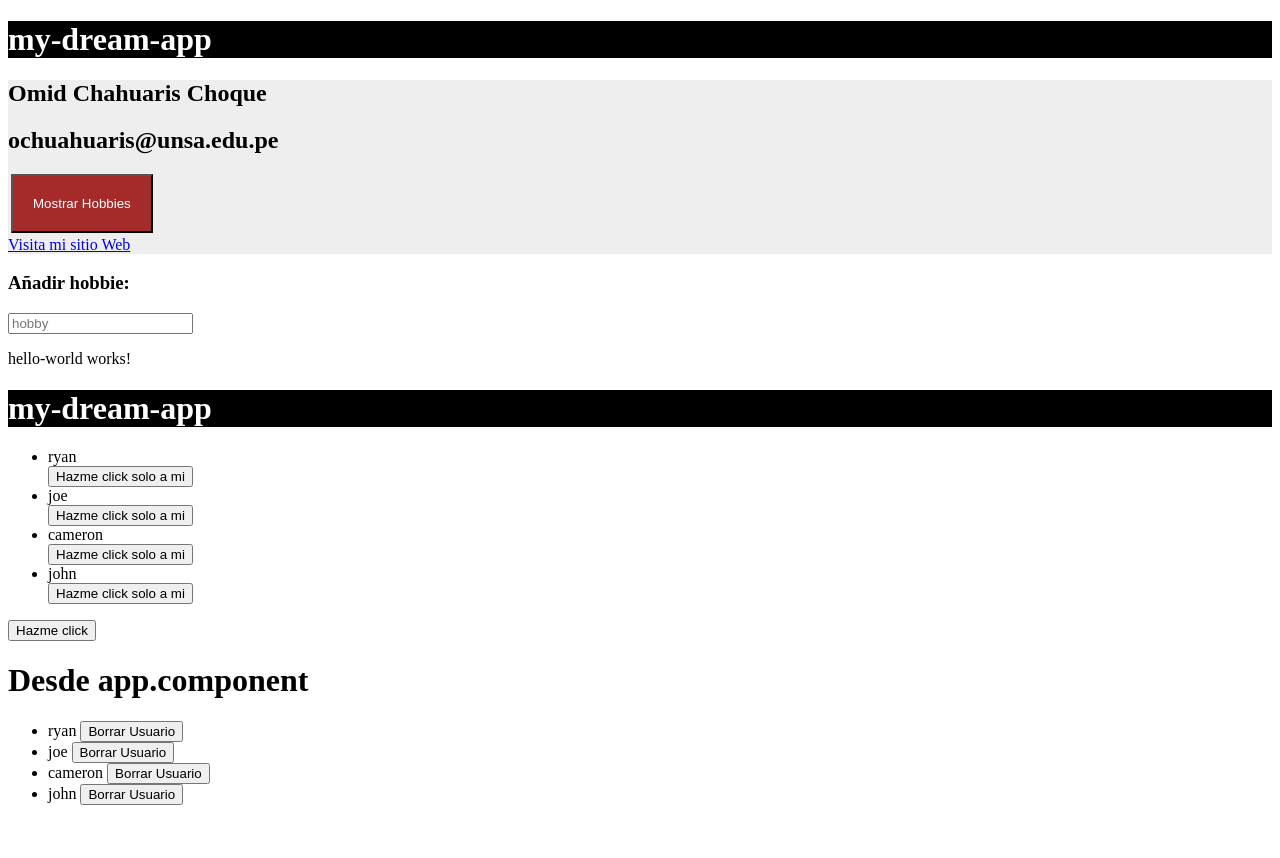
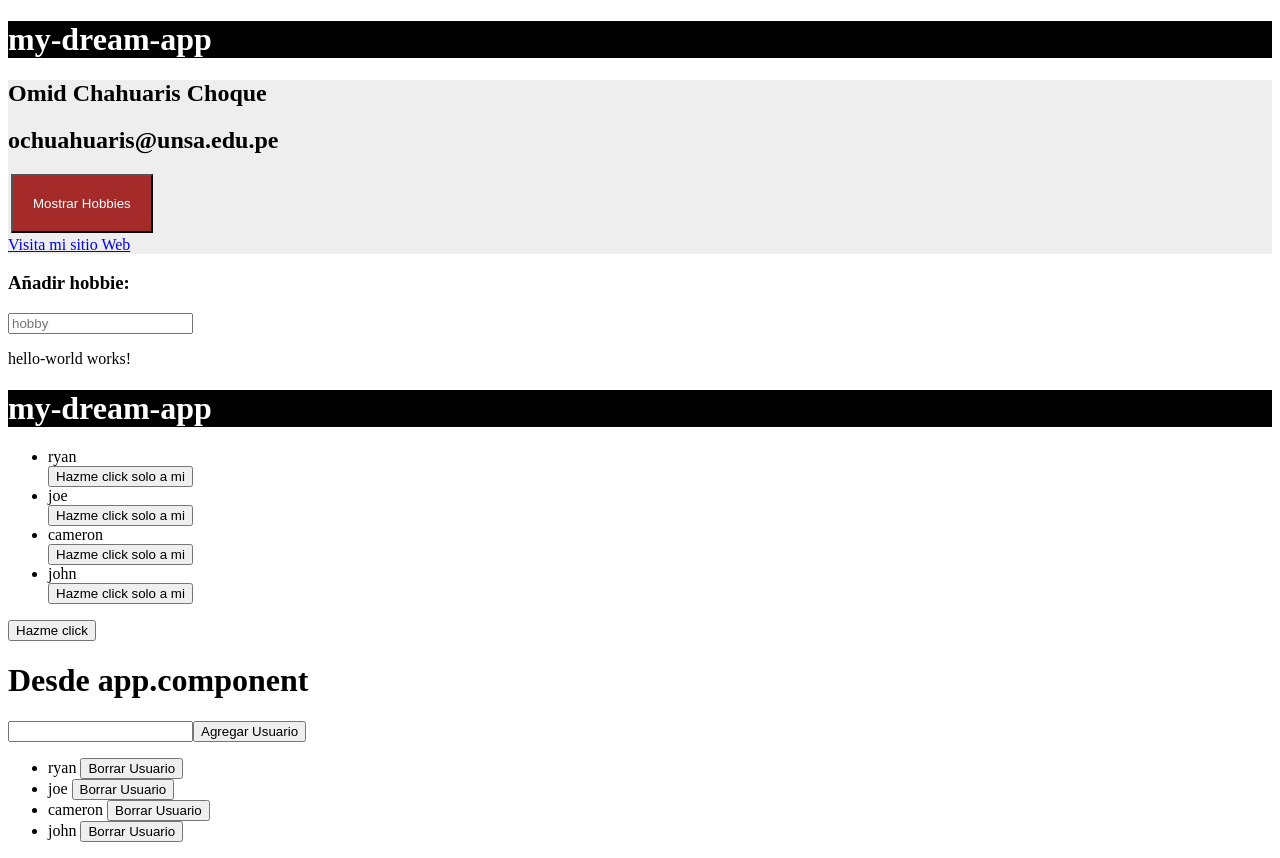
Before and after one commit to OmidErnesto/Angular1y2, an Angular app: page / in a window 1280 px wide. Before the commit the page ends 821 px from the top, so only its background shows below. Built offline with nearby package versions, Linux system fonts and the light colour scheme.

Commit message:
Pasando referencias del formulario

```diff
--- a/src/app/app.component.html
+++ b/src/app/app.component.html
@@ -35,6 +35,10 @@
 <button (click)="sayHello()">Hazme click</button>
 
 <h1>Desde app.component</h1>
+<form (submit)="addUser(newUser)">
+  <input type="text" #newUser>
+  <button>Agregar Usuario</button>
+</form>
 <ul>
   <li *ngFor="let user of users">
     {{ user }} <button (click)="deleteUser(user)">Borrar Usuario</button>
--- a/src/app/app.component.ts
+++ b/src/app/app.component.ts
@@ -40,6 +40,13 @@
     }
   }
 
+  addUser(newUser : any){
+    this.users.push(newUser.value);
+    newUser.value = '';
+    newUser.focus();
+    return false;
+  }
+
   newHobby(hobby:any) {
     //console.log(hobby.value);
     this.hobbies.push(hobby.value);
```
